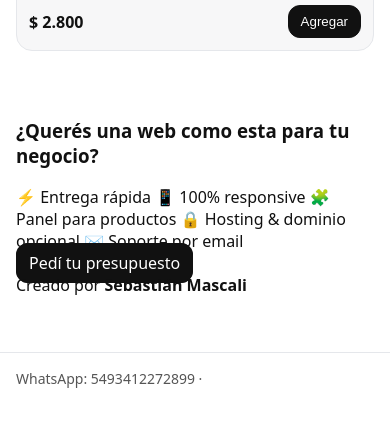
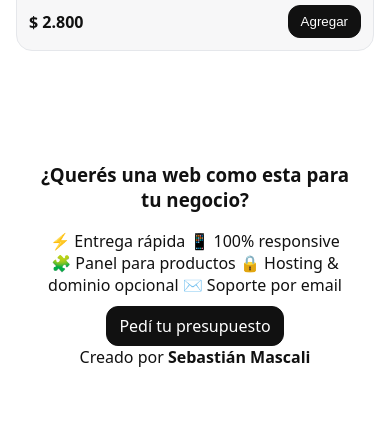
Before and after one commit to ludmilasolutions/mgv, a website: page index.html in a window 390 px wide. Shown: the part 1897-2319 px from the top of the page. Drawn offline with Linux system fonts and the light colour scheme.

Commit message:
Update styles.css

```diff
--- a/styles.css
+++ b/styles.css
@@ -68,4 +68,25 @@ a{color:inherit;text-decoration:none}
   .modal .sheet{grid-template-columns:1fr}
   .modal img{display:none}
   .cart-panel{right:8px;width:92vw}
+
+
+/* === FIX: Promo card layout & button placement === */
+.promo-card{
+  position: relative;
+  margin: 20px auto;
+  max-width: 900px;
+  padding: 24px;
 }
+.promo-actions .promo-btn{
+  position: static;      /* evita superposición */
+  display: inline-block;
+  margin-top: 10px;
+  z-index: 1;
+}
+
+/* Opcional: centrado y espacios seguros */
+.promo-header, .promo-actions{ text-align:center; }
+.promo-badges{ justify-content:center; }
+
+/* === Ocultar la línea de WhatsApp del pie === */
+#footerInfo{ display: none; }
```
